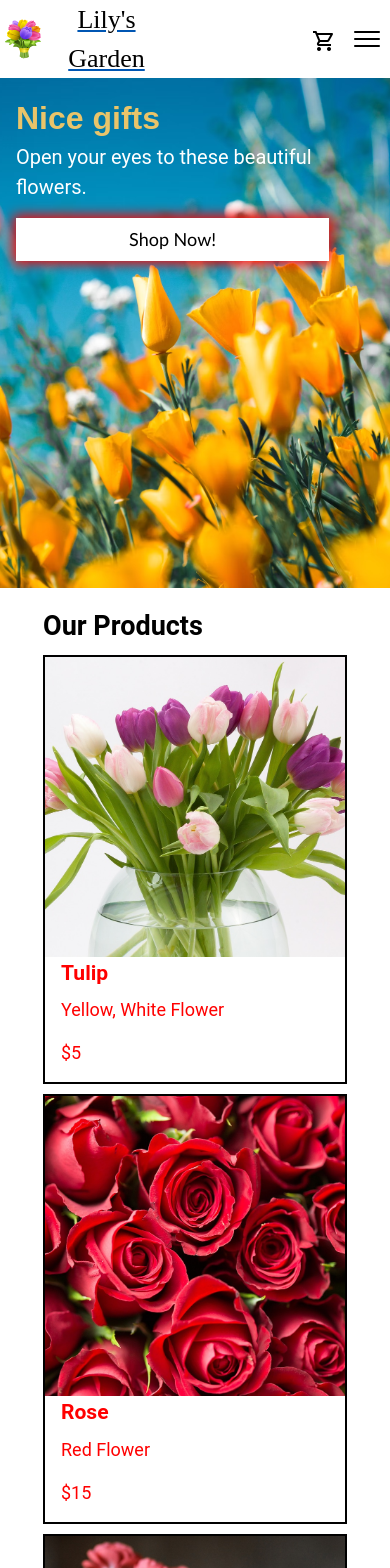
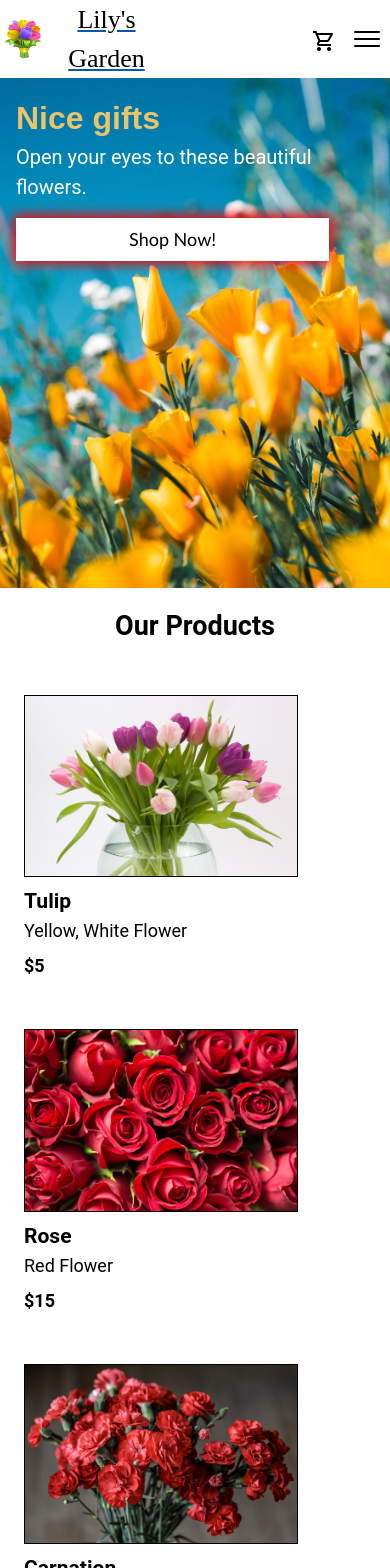
Before and after one commit to silentchallenger/final-project, a Vue app: page / in a window 390 px wide. Shown: the top 1568 px of the page. Built offline with nearby package versions, Linux system fonts and the light colour scheme; a web font is replaced by a local one.

Commit message:
fixed hamburger menu

```diff
--- a/src/App.vue
+++ b/src/App.vue
@@ -1,24 +1,10 @@
 <script setup>
 import { RouterLink, RouterView } from "vue-router";
+import { ref } from "vue";
 
-(function(){
-  $('a').each(function() {
-    if ($(this).prop('href') == window.location.href) {
-      $(this).addClass('active-page');
-    }
-  });
-});
+const showMenu = ref(false)
+const menuToggle = () => (showMenu.value = !showMenu.value)
 
-(function() {
-  var $menu = $("#menu"),
-  $menulink = $(".header-menu-link");
-
-  $menulink.click(function() {
-    $menulink.toggleClass("open");
-    $menu.toggleClass("open");
-    return false;
-  });
-});
 </script>
 
 <template>
@@ -33,12 +19,12 @@ import { RouterLink, RouterView } from "vue-router";
           </a>
           <div class="cart-menu">
           <RouterLink to="/cart" class="cart"><img src="../src/assets/logos/cart.png" alt="Cart"></RouterLink>
-          <button class="header-menu-link">
+          <button class="header-menu-link" @click.prevent="menuToggle">
             <img src="../src/assets/logos/menu.png" alt="Menu">
           </button>
         </div>
         </div>
-        <nav class="header-nav" id="menu">
+        <nav class="header-nav" :class="showMenu ? 'open' : 'close'">
           <ul>
             <li><RouterLink to="/">Shop</RouterLink></li>
             <li><RouterLink to="/about">About</RouterLink></li>
--- a/src/assets/css/main.css
+++ b/src/assets/css/main.css
@@ -119,9 +119,13 @@ a, a:visited {
   transition: all 0.3s ease-out;
 }
 
-.header-nav.open {
+.open {
   /* Header Navigation Links Open State */
-  max-height: 20rem;
+  display: block;
+}
+
+.close {
+  display: none;
 }
 
 .header-nav a {
@@ -374,6 +378,7 @@ footer {
 
   .secondary-nav ul {
     margin-bottom: 0;
+    margin-top: 0;
     flex-direction: row;
     gap: 20px;
   }
--- a/src/components/AppCard.vue
+++ b/src/components/AppCard.vue
@@ -8,24 +8,37 @@ defineProps({
   <section class="product">
     <img :src="flwrInf.imgLink" :alt="flwrInf.name">
     <h3>{{ flwrInf.name }}</h3>
-    <p>{{ flwrInf.description }}</p>
-    <p>${{ flwrInf.price }}</p>
+    <p class="description">{{ flwrInf.description }}</p>
+    <p class="price">${{ flwrInf.price }}</p>
   </section>
 </template>
 
 <style scoped>
 .product {
-  border: 2px solid black;
-  color:red
+  margin-top: 2.5rem;
+  padding: 0 1.5rem;
+}
+.product h3 {
+  padding-top: 0.5rem;
 }
 
+.description {
+  padding-bottom: 0.5rem;
+}
+
+.price {
+  font-weight: bold;
+}
+
+
 .product img {
-  width: 300px;
-  height: 300px;
-  object-fit: cover;
+  width: 80%;
+  max-width: 100%;
+  /* object-fit: cover; */
+  border: 1px solid black;
 }
 
 h3, p {
-  padding: 0 1rem;
+  margin: 0;
 }
 </style>
--- a/src/views/HomeView.vue
+++ b/src/views/HomeView.vue
@@ -50,12 +50,14 @@ const array = [
 .mainCont {
   display: flex;
   flex-direction: column;
+  align-items: center;
 }
 
 .productCont {
   display: flex;
   flex-direction: column;
   gap: 10px;
+  flex-wrap: wrap;
 }
 
 @media only screen and (min-width: 45rem) {
```
